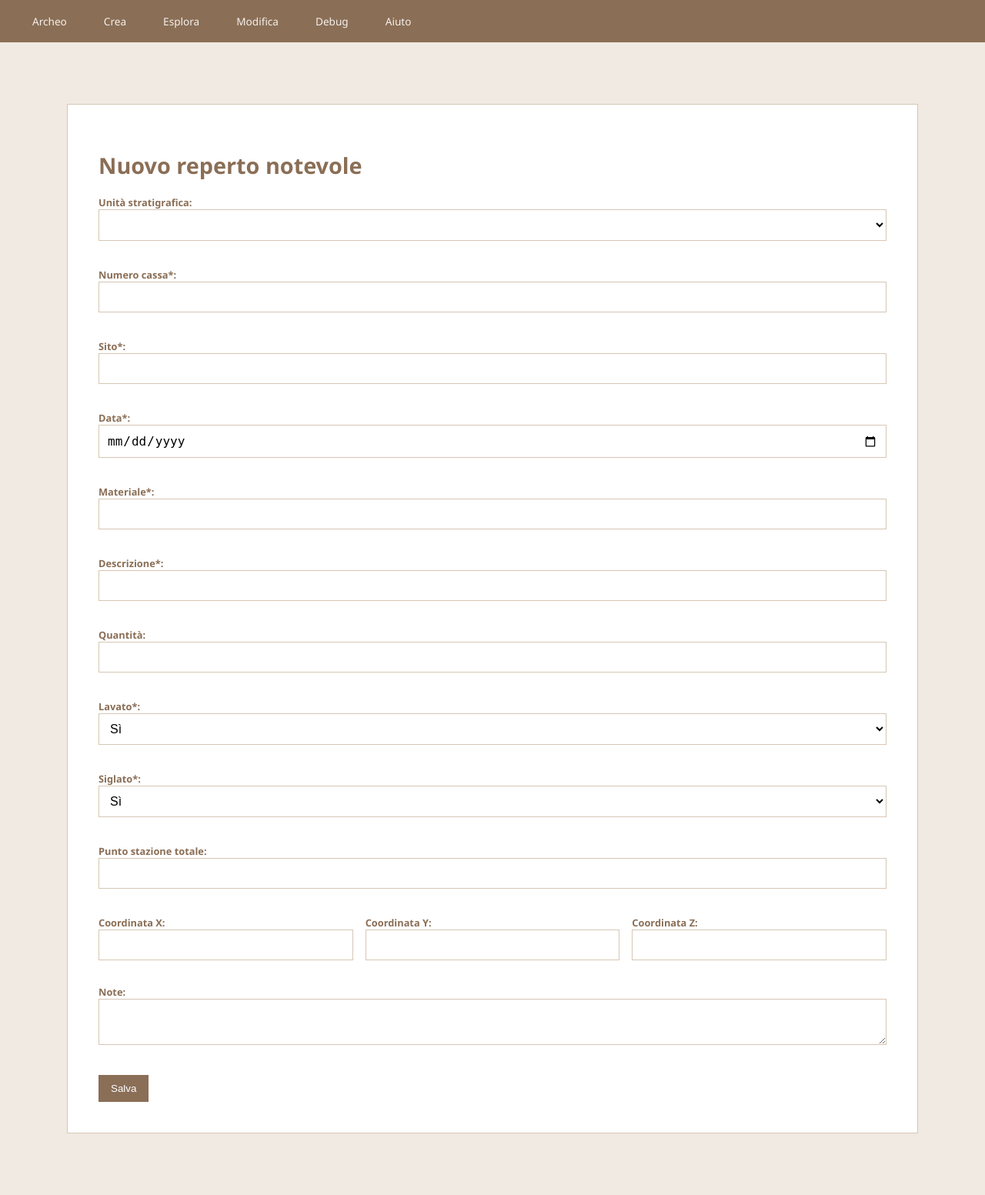
After one commit to e4ld3rs0n/archeo, a Flask app: page /reperto_notevole in a window 1280 px wide. The commit adds this page. Shown: the whole page at 77% size. Run offline with Flask 3, Linux system fonts and the light colour scheme; lists and menus that the app fills with data are empty.

Commit message:
implemented notable artifacts handling

```diff
--- a/app/routes/create.py
+++ b/app/routes/create.py
@@ -315,3 +315,42 @@ def nuova_sequenza_stratigrafica():
         "create/sequenza_stratigrafica.html",
         schede=schede
     )
+
+@bp.route("/reperto_notevole", methods=["GET", "POST"])
+def nuovo_reperto_notevole():
+
+    if request.method == "POST":
+        try:
+            new_reperto = RepertoNotevoleUS(
+                id_scheda_us = request.form.get("id_scheda"),
+                numero_cassa = request.form.get("numero_cassa"),
+                sito = request.form.get("sito"),
+                data = datetime.strptime(request.form.get("data"), "%Y-%m-%d"),
+                materiale = request.form.get("materiale"),
+                descrizione = request.form.get("descrizione"),
+                quantita = request.form.get("quantita"),
+                lavato = bool(request.form.get("lavato")),
+                siglato = bool(request.form.get("siglato")),
+                punto_stazione_totale = request.form.get("punto_stazione_totale"),
+                coord_y = request.form.get("coord_y"),
+                coord_x = request.form.get("coord_x"),
+                coord_z = request.form.get("coord_z"),
+                note = request.form.get("note")
+            )
+
+            db.session.add(new_reperto)
+        except Exception as e:
+            db.session.rollback()
+            flash(f"Errore nella creazione: {str(e)}", "error")
+            return redirect(url_for("create.nuovo_reperto_notevole"))
+
+        db.session.commit()
+        flash("Reperto notevole creato!", "success")
+
+    # Fetch existing data for the form
+    schede = SchedaUS.query.all()
+
+    return render_template(
+        "create/nuovo_reperto_notevole.html",
+        schede=schede
+    )
--- a/app/static/style.css
+++ b/app/static/style.css
@@ -33,6 +33,11 @@ header {
     font-weight: 500;
     font-size: 0.85rem;
     border-bottom: none;
+}
+
+header nav ul li.separator {
+    border-top: 1px solid #ccc;
+    margin: 5px 0;
 }
 
 header nav ul {
@@ -122,7 +127,17 @@ ul > li.card {
 
 /* Container */
 .container {
-    max-width: 70%;
+    max-width: 80%;
+    margin: 80px auto;
+    padding: 40px;
+    background-color: var(--surface);
+    border: 1px solid var(--border);
+    border-radius: 0;
+    box-shadow: none;
+}
+
+.wide-container {
+    max-width: 90%;
     margin: 80px auto;
     padding: 40px;
     background-color: var(--surface);
@@ -148,12 +163,14 @@ table th, table td {
     padding: 10px 14px;
     border: 1px solid var(--border);
     text-align: left;
+    font-size: 0.85rem;
 }
 
 table th {
     background-color: #f0eae5;
     color: var(--bodytext);
     font-weight: 600;
+    font-size: 0.9rem;
 }
 
 /* Links */
--- a/app/templates/create/nuova_scheda.html
+++ b/app/templates/create/nuova_scheda.html
@@ -1,5 +1,5 @@
 <!DOCTYPE html>
-<html lang="en">
+<html lang="it">
 <head>
     <meta charset="UTF-8">
     <link rel="stylesheet" href="{{ url_for('static', filename='style.css') }}">
--- /dev/null
+++ b/app/templates/create/nuovo_reperto_notevole.html
@@ -0,0 +1,60 @@
+<!DOCTYPE html>
+<html lang="it">
+<head>
+    <meta charset="UTF-8">
+    <link rel="stylesheet" href="{{ url_for('static', filename='style.css') }}">
+    <title>Nuovo reperto notevole</title>
+</head>
+
+{% include 'header.html' %}
+
+<body>
+    <div class="container">
+        <h1>Nuovo reperto notevole</h1>
+
+        {% include 'notifications.html' %}
+
+        <form method="POST">
+            <label for="id_scheda">Unità stratigrafica:</label>
+            <select name="id_scheda" id="id_scheda" required>
+                {% for scheda in schede %}
+                    <option value="{{ scheda.id }}">{{ scheda.num_us }} - {{ scheda.descrizione }}</option>
+                {% endfor %}
+            </select><br><br>
+
+            <label>Numero cassa*: <input type="text" name="numero_cassa" required></label><br>
+            <label>Sito*: <input type="text" name="sito" required></label><br>
+            <label>Data*: <input type="date" name="data" required></label><br>
+            <label>Materiale*: <input type="text" name="materiale" required></label><br>
+            <label>Descrizione*: <input type="text" name="descrizione"></label><br>
+            <label>Quantità: <input type="text" name="quantita"></label><br>
+
+            <label>Lavato*:
+                <select name="lavato" required>
+                    <option value="true">Sì</option>
+                    <option value="false">No</option>
+                </select>
+            </label><br>
+
+            <label>Siglato*:
+                <select name="siglato" required>
+                    <option value="true">Sì</option>
+                    <option value="false">No</option>
+                </select>
+            </label><br>
+
+            <label>Punto stazione totale: <input type="text" name="punto_stazione_totale"></label><br>
+
+            <div class="form-widget-group">
+                <label>Coordinata X:<input type="text" name="coord_x"></label>
+                <label>Coordinata Y:<input type="text" name="coord_y"></label>
+                <label>Coordinata Z:<input type="text" name="coord_z"></label>
+            </div><!-- form-widget-group -->
+
+            <label>Note: <textarea name="note"></textarea></label><br>
+
+            <button type="submit">Salva</button>
+        </form>
+    </div>
+</body>
+</html>
--- a/app/templates/create/sequenza_fisica.html
+++ b/app/templates/create/sequenza_fisica.html
@@ -1,5 +1,5 @@
 <!DOCTYPE html>
-<html lang="en">
+<html lang="it">
 <head>
     <meta charset="UTF-8">
     <link rel="stylesheet" href="{{ url_for('static', filename='style.css') }}">
--- a/app/templates/create/sequenza_stratigrafica.html
+++ b/app/templates/create/sequenza_stratigrafica.html
@@ -1,5 +1,5 @@
 <!DOCTYPE html>
-<html lang="en">
+<html lang="it">
 <head>
     <meta charset="UTF-8">
     <link rel="stylesheet" href="{{ url_for('static', filename='style.css') }}">
--- a/app/templates/header.html
+++ b/app/templates/header.html
@@ -7,20 +7,23 @@
         <li class="dropdown">
           <a href="#" class="dropbtn">Crea</a>
           <ul class="dropdown-content">
-            <li><a href="{{ url_for('create.nuova_anagrafica') }}">Nuova anagrafica</a></li>
-            <li><a href="{{ url_for('create.nuova_localita') }}">Nuova località</a></li>
-            <li><a href="{{ url_for('create.nuovo_ente') }}">Nuovo ente</a></li>
-            <li><a href="{{ url_for('create.nuova_scheda_us') }}">Nuova scheda US</a></li>
+            <li><a href="{{ url_for('create.nuova_anagrafica') }}">Anagrafica</a></li>
+            <li><a href="{{ url_for('create.nuova_localita') }}">Località</a></li>
+            <li><a href="{{ url_for('create.nuovo_ente') }}">Ente</a></li>
+            <li><a href="{{ url_for('create.nuova_scheda_us') }}">Scheda US</a></li>
+            <li class="separator"></li>
+            <li><a href="{{ url_for('create.nuovo_reperto_notevole') }}">Reperto notevole</a></li>
           </ul>
         </li>
 
         <li class="dropdown">
           <a href="#" class="dropbtn">Esplora</a>
           <ul class="dropdown-content">
-            <li><a href="{{ url_for('view.visualizza_anagrafiche') }}">Visualizza le anagrafiche</a></li>
-            <li><a href="{{ url_for('view.visualizza_localita') }}">Visualizza le località</a></li>
-            <li><a href="{{ url_for('view.visualizza_enti') }}">Visualizza gli enti</a></li>
-            <li><a href="{{ url_for('view.visualizza_schede') }}">Visualizza le schede US</a></li>
+            <li><a href="{{ url_for('view.visualizza_anagrafiche') }}">Anagrafiche</a></li>
+            <li><a href="{{ url_for('view.visualizza_localita') }}">Località</a></li>
+            <li><a href="{{ url_for('view.visualizza_enti') }}">Enti</a></li>
+            <li><a href="{{ url_for('view.visualizza_schede') }}">Schede US</a></li>
+            <li><a href="{{ url_for('view.visualizza_reperti_notevoli') }}">Reperti notevoli</a></li>
           </ul>
         </li>
 
```
Also changed, not shown: app/models.py (+22 -4 lines), app/routes/view.py (+8 -1 lines), app/templates/view/scheda_us.html (+17 -1 lines), app/templates/view/visualizza_reperti_notevoli.html (added, +89 -0 lines), app/utils.py (+26 -2 lines).
